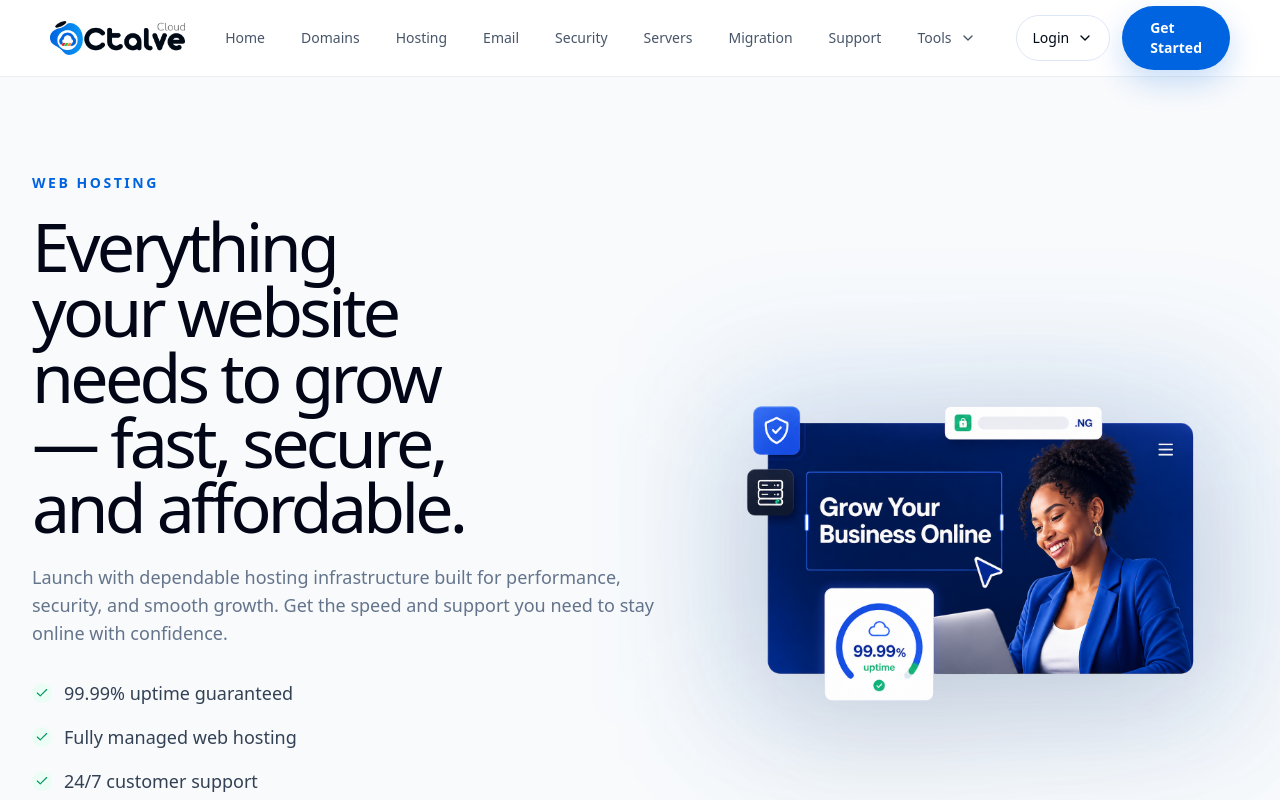
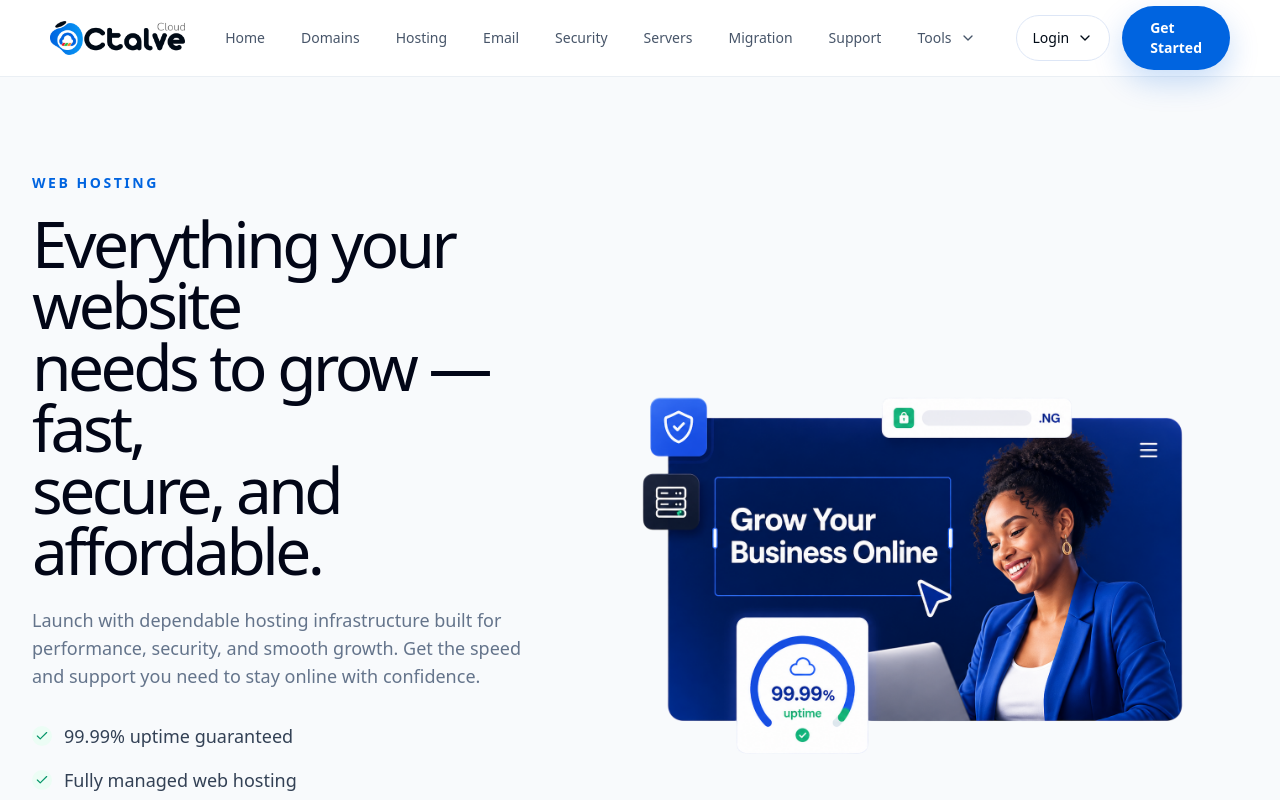
Before and after one commit to octalve-core/octalve-cloud, a Next.js app: page /hosting in a window 1280 px wide. Shown: the top 800 px of the page. Built offline with nearby package versions, Linux system fonts and the light colour scheme.

Commit message:
Update Octalve Cloud Page V6

```diff
--- a/src/features/cloud/hosting/components/Hero.tsx
+++ b/src/features/cloud/hosting/components/Hero.tsx
@@ -15,18 +15,19 @@ const heroPoints = [
 export function Hero() {
   return (
     <section className="overflow-hidden bg-[#F8FAFC] px-4 py-16 sm:px-6 lg:px-8 lg:py-24">
-      <div className="mx-auto grid max-w-7xl gap-12 lg:grid-cols-[1.08fr_0.92fr] lg:items-center lg:gap-14">
-        <div className="max-w-[680px]">
+      <div className="mx-auto grid max-w-7xl gap-10 lg:grid-cols-[0.88fr_1.12fr] lg:items-center lg:gap-12 xl:gap-16">
+        <div className="max-w-[560px]">
           <p className="text-sm font-semibold uppercase tracking-[0.18em] text-cloud-blue">
             Web Hosting
           </p>
 
-          <h1 className="mt-5 max-w-[11.5ch] text-4xl font-medium tracking-[-0.055em] text-slate-950 sm:text-5xl lg:text-[3.5rem] lg:leading-[0.96] xl:text-[4.25rem]">
-            Everything your website needs to grow — fast, secure, and
-            affordable.
+          <h1 className="mt-5 text-4xl font-medium tracking-[-0.055em] text-slate-950 sm:text-5xl lg:text-[4rem] lg:leading-[0.96]">
+            <span className="block">Everything your website</span>
+            <span className="block">needs to grow — fast,</span>
+            <span className="block">secure, and affordable.</span>
           </h1>
 
-          <p className="mt-6 max-w-2xl text-base leading-8 text-slate-500 sm:text-lg">
+          <p className="mt-6 max-w-[540px] text-base leading-8 text-slate-500 sm:text-lg">
             Launch with dependable hosting infrastructure built for performance,
             security, and smooth growth. Get the speed and support you need to
             stay online with confidence.
@@ -41,7 +42,6 @@ export function Hero() {
                 <span className="mt-1 inline-flex h-5 w-5 flex-shrink-0 items-center justify-center rounded-full bg-emerald-50 text-emerald-600">
                   <Check className="h-3.5 w-3.5" aria-hidden="true" />
                 </span>
-
                 <span>{point}</span>
               </li>
             ))}
@@ -74,7 +74,7 @@ export function Hero() {
 
         <div className="relative">
           <div
-            className="relative mx-auto max-w-[640px] select-none"
+            className="relative mx-auto w-full max-w-[860px] select-none"
             onContextMenu={(event) => event.preventDefault()}
             onDragStart={(event) => event.preventDefault()}
             onCopy={(event) => event.preventDefault()}
@@ -82,7 +82,7 @@ export function Hero() {
             style={{ userSelect: "none" }}
           >
             <div
-              className="pointer-events-none absolute inset-0 rounded-[2rem] bg-cloud-blue/10 blur-3xl"
+              className="pointer-events-none absolute inset-0 rounded-[2rem] bg-cloud-blue/8 blur-3xl"
               aria-hidden="true"
             />
 
@@ -91,7 +91,13 @@ export function Hero() {
               alt="Octalve Cloud hosting hero visual"
               priority
               draggable={false}
-              className="pointer-events-none relative z-10 h-auto w-full select-none object-contain drop-shadow-[0_28px_70px_rgba(15,23,42,0.16)]"
+              className="pointer-events-none relative z-10 h-auto w-full select-none object-contain"
+              style={
+                {
+                  WebkitTouchCallout: "none",
+                  userSelect: "none",
+                } as React.CSSProperties
+              }
             />
 
             <div
```
